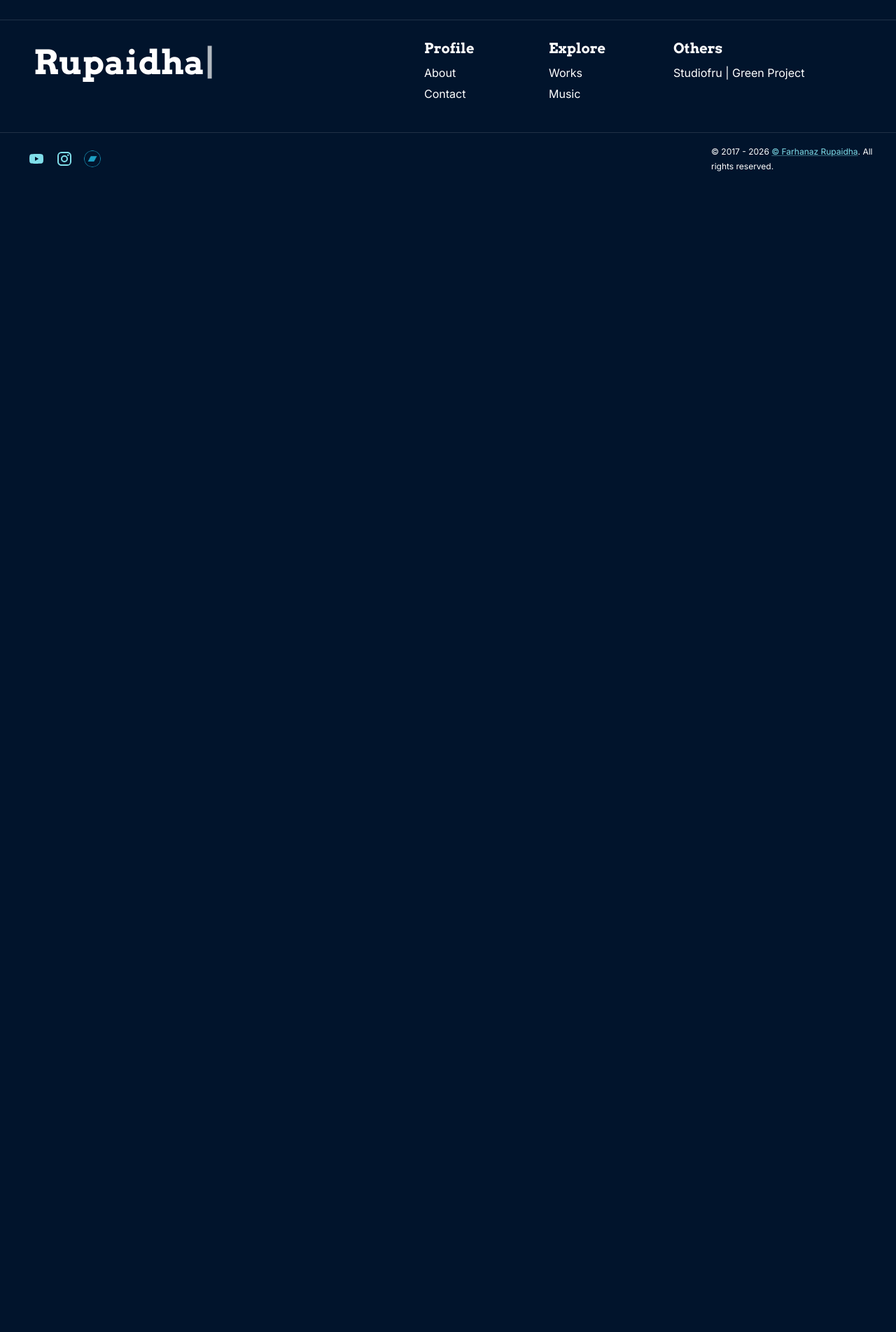
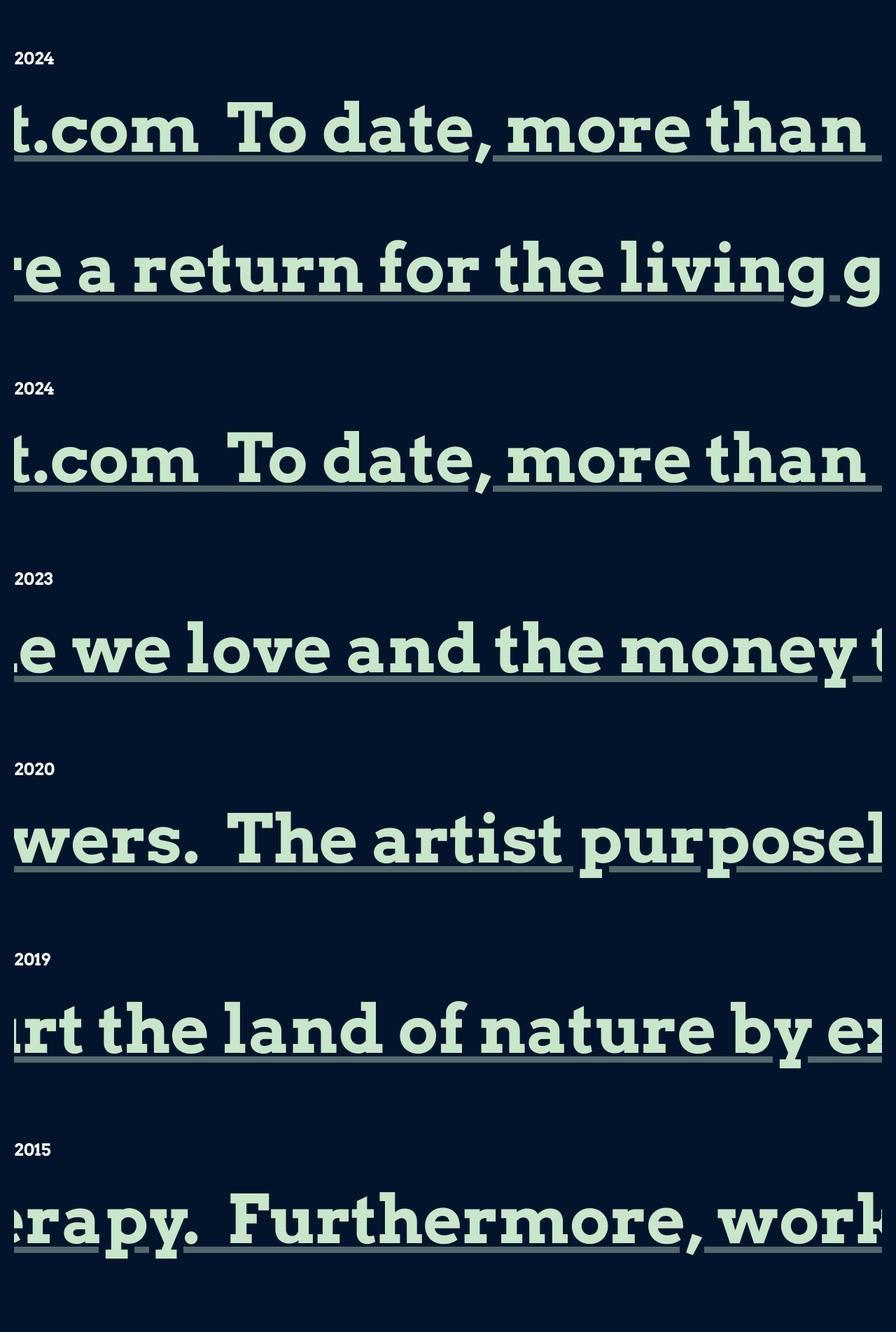
Before and after one commit to farhanazrupaidha/farhanazrupaidha-markdown, a Next.js app: page / in a window 1280 px wide. Shown: the part 780-2684 px from the top of the page at 70% size. Before the commit the page ends 1044 px from the top, so only its background shows below. Built offline with nearby package versions, Linux system fonts and the light colour scheme; no server answers; what @mui/material-nextjs would draw is missing.

Commit message:
index page update

```diff
--- a/src/app/page.tsx
+++ b/src/app/page.tsx
@@ -55,7 +55,125 @@ export default function Index() {
             </Typography>
           </Marquee>
         </Box>
-
+        <Typography variant="h5" sx={{mt:5}}>2024</Typography>
+        <Box
+          display="flex"
+          justifyContent="center"
+          alignItems="center"
+          minHeight="25vh"
+        >
+          <Marquee direction="right">
+            <Typography variant="h1" gutterBottom>
+              <Link href="https://www.farhanazrupaidha.com/posts/bark_studies">
+               To date, more than one hundred plant species have been recorded and compiled on the website https://www.studiofrugreenproject.com  &nbsp;
+              </Link>
+            </Typography>
+          </Marquee>
+        </Box>
+        <Box
+          display="flex"
+          justifyContent="center"
+          alignItems="center"
+          minHeight="25vh"
+        >
+          <Marquee direction="left">
+            <Typography variant="h1" gutterBottom>
+              <Link href="https://www.farhanazrupaidha.com/posts/tapak_puya">
+                Is there a return for the living generation?  &nbsp;
+              </Link>
+            </Typography>
+          </Marquee>
+        </Box>
+      <Typography variant="h5" sx={{mt:5}}>2024</Typography>
+        <Box
+          display="flex"
+          justifyContent="center"
+          alignItems="center"
+          minHeight="25vh"
+        >
+          <Marquee direction="right">
+            <Typography variant="h1" gutterBottom>
+              <Link href="https://www.farhanazrupaidha.com/posts/bark_studies">
+               To date, more than one hundred plant species have been recorded and compiled on the website https://www.studiofrugreenproject.com  &nbsp;
+              </Link>
+            </Typography>
+          </Marquee>
+        </Box>
+        <Typography variant="h5" sx={{mt:5}}>2023</Typography>
+        <Box
+          display="flex"
+          justifyContent="center"
+          alignItems="center"
+          minHeight="25vh"
+        >
+          <Marquee direction="left">
+            <Typography variant="h1" gutterBottom>
+              <Link href="https://www.farhanazrupaidha.com/posts/blue_neptune">
+                A game we love and the money to bet. &nbsp;
+              </Link>
+            </Typography>
+          </Marquee>
+        </Box>
+        <Typography variant="h5" sx={{mt:5}}>2020</Typography>
+        <Box
+          display="flex"
+          justifyContent="center"
+          alignItems="center"
+          minHeight="25vh"
+        >
+          <Marquee direction="right">
+            <Typography variant="h1" gutterBottom>
+              <Link href="https://www.farhanazrupaidha.com/posts/deconstruction_reconstruction">
+                The artist purposely wants to be as close as possible with the viewers. &nbsp;
+              </Link>
+            </Typography>
+          </Marquee>
+        </Box>
+        <Typography variant="h5" sx={{mt:5}}>2019</Typography>
+        <Box
+          display="flex"
+          justifyContent="center"
+          alignItems="center"
+          minHeight="25vh"
+        >
+          <Marquee direction="left">
+            <Typography variant="h1" gutterBottom>
+              <Link href="https://www.farhanazrupaidha.com/posts/techno_inferno">
+                We hurt the land of nature by extracting fuel then give back to it as a waste. &nbsp;
+              </Link>
+            </Typography>
+          </Marquee>
+        </Box>
+        <Typography variant="h5" sx={{mt:5}}>2015</Typography>
+        <Box
+          display="flex"
+          justifyContent="center"
+          alignItems="center"
+          minHeight="25vh"
+        >
+          <Marquee direction="right">
+            <Typography variant="h1" gutterBottom>
+              <Link href="https://www.farhanazrupaidha.com/posts/learning_to_become">
+                Furthermore, work is an artifact of the activities of psychotherapy. &nbsp;
+              </Link>
+            </Typography>
+          </Marquee>
+        </Box>
+        <Typography variant="h5" sx={{mt:5}}>2014</Typography>
+        <Box
+          display="flex"
+          justifyContent="center"
+          alignItems="center"
+          minHeight="25vh"
+        >
+          <Marquee direction="right">
+            <Typography variant="h1" gutterBottom>
+              <Link href="https://www.farhanazrupaidha.com/posts/24_grids">
+                 The creator donated most of the basic stories and insights that stem from the experience of living for 24 years in Cikarang. &nbsp;
+              </Link>
+            </Typography>
+          </Marquee>
+        </Box>
       </Container>
     </>
   );
```
Also changed, not shown: _posts/deconstruction_reconstruction.md (+1 -1 lines).
